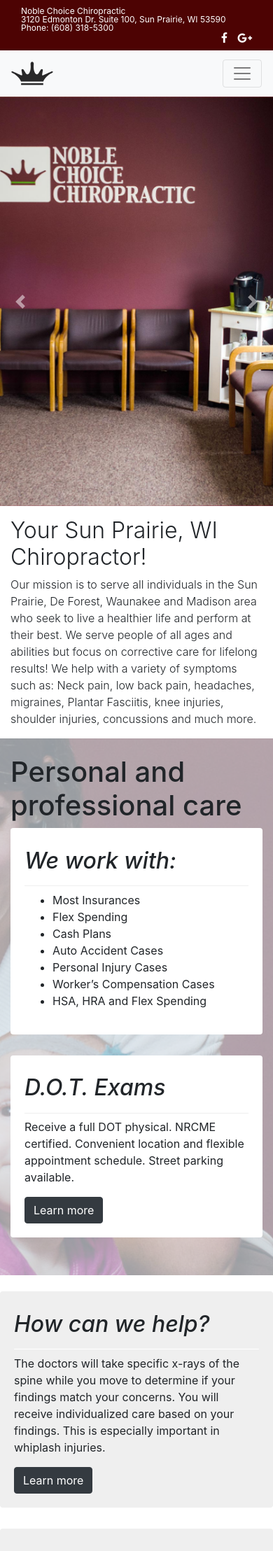
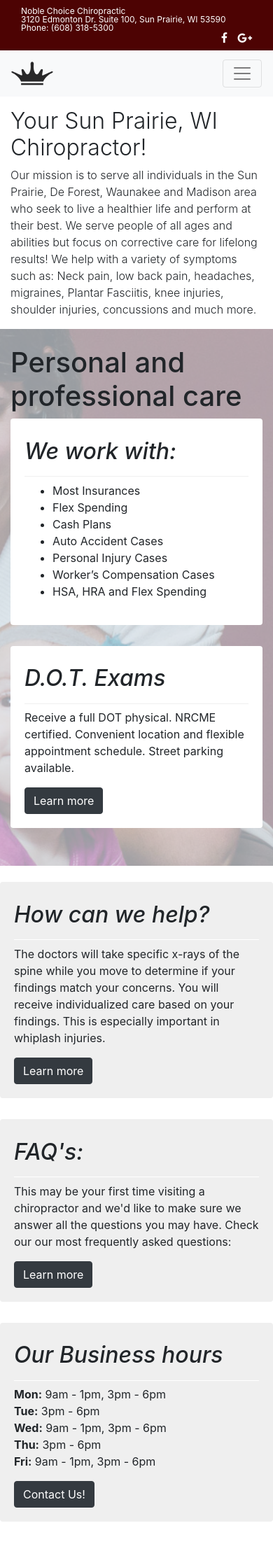
Before and after one commit to ajwahlb/nobleChoice, a Jekyll site: the page built from index.html, in a window 390 px wide. Shown: the top 2216 px of the page at 70% size. Built offline with Jekyll 4.4.1, drawn with Linux system fonts in a browser that asks for light colours; nearby versions of some CDN libraries.

Commit message:
slider images and css

```diff
--- a/css/main.css
+++ b/css/main.css
@@ -262,6 +262,14 @@
     .col-sm-6{
         margin-bottom: 30px;
     }
+		.carousel{
+			display: none;
+		}
+		.hp-s1,
+		.hp-s2,
+		.hp-s3{
+		    background: none;
+		}
     .display-4 {
         font-size: 2rem;
     }
```
Also changed, not shown: images/hp/slider-1.jpg (added), images/hp/slider-2.jpg (added), images/hp/slider-3.jpg (added).
